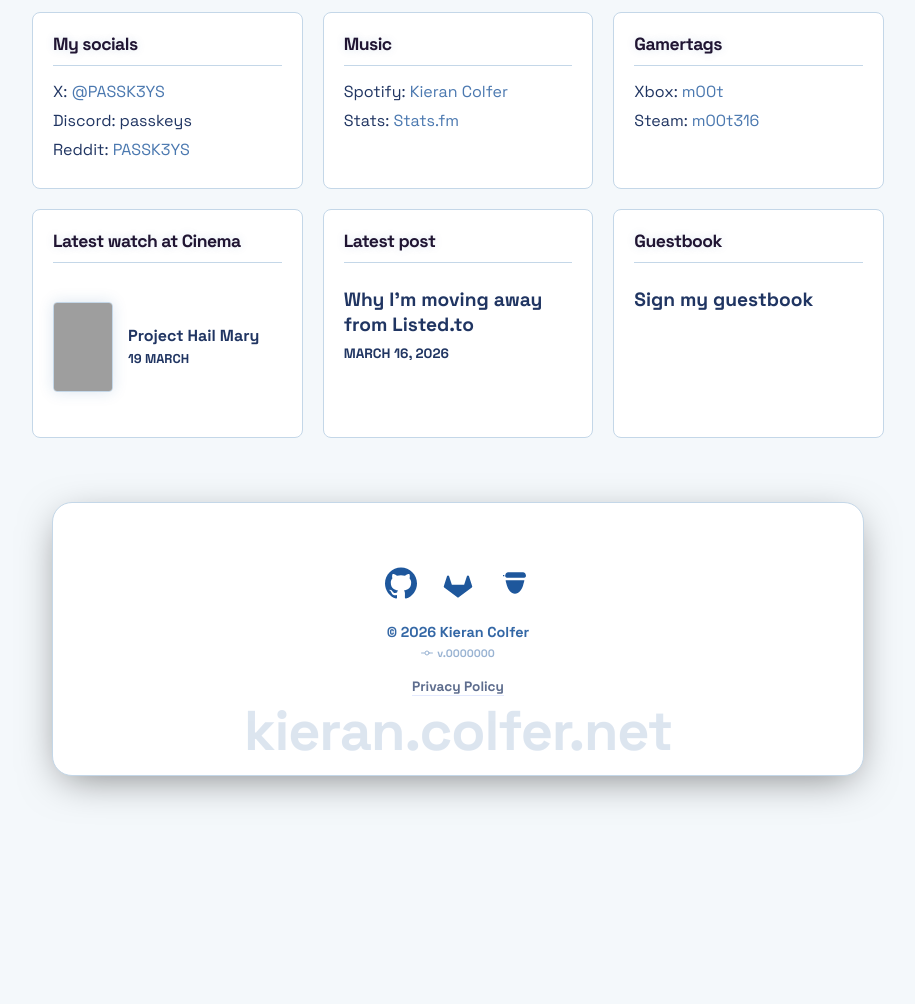
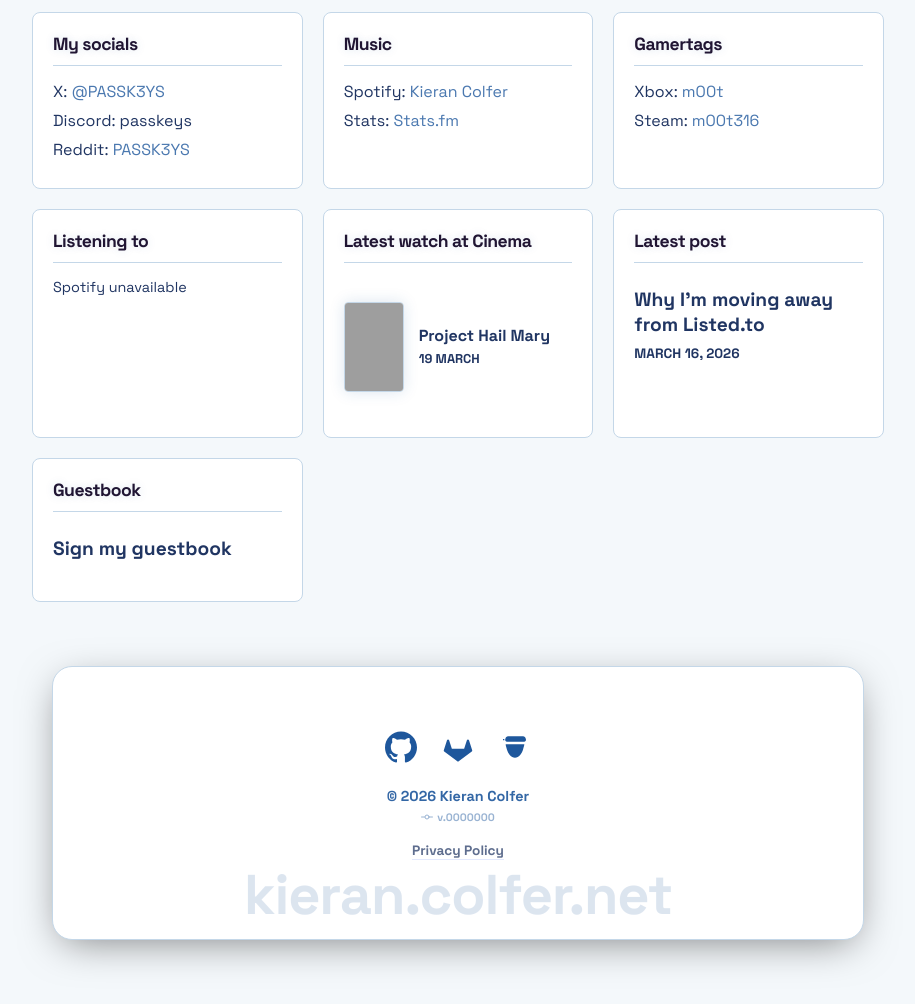
Before and after one commit to PASSK3YS/PASSK3YS.github.io, a Jekyll site: the page built from index.md, in a window 1280 px wide. Shown: the part 296-1300 px from the top of the page, without its empty margins (182-1097 px from the left). Built offline with Jekyll 4.4.1, drawn with Linux system fonts in a browser that asks for light colours; before the commit the page ends 1136 px from its top, so only the background shows below that; some of the changed lines change nothing that is shown; grey boxes are pictures that could not be loaded.

Commit message:
chore: test spotify last played

```diff
--- a/index.md
+++ b/index.md
@@ -35,6 +35,12 @@
             <li>Xbox: <a href="https://www.xbox.com/en-GB/play/user/m00t" target="_blank">m00t</a></li>
             <li>Steam: <a href="https://steamcommunity.com/id/m00t316/" target="_blank">m00t316</a></li>
         </ul>
+    </div>
+    <div class="grid-item">
+        <h3>Listening to</h3>
+        <div id="spotify-container">
+            <p style="font-size: 0.9em; color: var(--text-muted);">Loading Spotify...</p>
+        </div>
     </div>
     <div class="grid-item">
         <h3>Latest watch at Cinema</h3>
@@ -124,6 +130,14 @@
     border: 1px solid var(--border);
 }
 
+.spotify-thumb {
+    width: 65px;
+    height: 65px;
+    object-fit: cover;
+    border-radius: 8px;
+    border: 1px solid var(--border);
+}
+
 .latest-movie-info {
     display: flex;
     flex-direction: column;
@@ -181,6 +195,39 @@
 </style>
 
 <script>
+const lastFmUsername = 'passkeys';
+const lastFmApiKey = 'f2c5cc826164e5dd05f8fb573083b524';
+
+fetch(`https://ws.audioscrobbler.com/2.0/?method=user.getrecenttracks&user=${lastFmUsername}&api_key=${lastFmApiKey}&format=json&limit=1`)
+    .then(response => response.json())
+    .then(data => {
+        const track = data.recenttracks.track[0];
+        const title = track.name;
+        const artist = track.artist['#text'];
+        const img = track.image[2]['#text'] || 'https://via.placeholder.com/65x65/1a1a1a/ffffff?text=Spotify';
+        const url = track.url;
+        const isPlaying = track['@attr'] && track['@attr'].nowplaying === 'true';
+
+        const statusText = isPlaying ? 'Now Playing 🎵' : 'Last Played';
+        const statusColor = isPlaying ? '#1DB954' : 'var(--text-muted)';
+
+        document.getElementById('spotify-container').innerHTML = `
+            <a href="${url}" target="_blank" class="latest-movie-link-wrapper">
+                <div class="latest-movie-content">
+                    <img src="${img}" alt="${title}" class="spotify-thumb">
+                    <div class="latest-movie-info">
+                        <p style="font-size: 0.75rem; font-weight: bold; text-transform: uppercase; color: ${statusColor}; margin: 0 0 4px 0;">${statusText}</p>
+                        <p class="latest-movie-title">${title}</p>
+                        <p class="latest-movie-date" style="color: var(--text-muted); text-transform: none;">${artist}</p>
+                    </div>
+                </div>
+            </a>
+        `;
+    })
+    .catch(() => {
+        document.getElementById('spotify-container').innerHTML = '<p style="font-size: 0.9em; color: var(--text-muted);">Spotify unavailable</p>';
+    });
+
 fetch('/cinema-watchlist/2026/')
     .then(response => response.text())
     .then(html => {
@@ -192,9 +239,8 @@
             const imgSrc = firstMovie.querySelector('.movie-thumbnail').src;
             const title = firstMovie.querySelector('.movie-title').textContent;
             const date = firstMovie.querySelector('.movie-date').textContent;
-            const container = document.getElementById('latest-movie-container');
 
-            container.innerHTML = `
+            document.getElementById('latest-movie-container').innerHTML = `
                 <a href="/cinema-watchlist/2026/" class="latest-movie-link-wrapper">
                     <div class="latest-movie-content">
                         <img src="${imgSrc}" alt="${title}" class="latest-movie-thumb">
@@ -207,7 +253,7 @@
             `;
         }
     })
-    .catch(error => {
+    .catch(() => {
         document.getElementById('latest-movie-container').innerHTML = '<p style="font-size: 0.9em; color: var(--text-muted);">Watchlist unavailable</p>';
     });
 
@@ -226,9 +272,7 @@
             const dateElement = firstPost.querySelector('div');
             const date = dateElement ? dateElement.textContent.trim() : 'Recent';
 
-            const container = document.getElementById('latest-blog-container');
-
-            container.innerHTML = `
+            document.getElementById('latest-blog-container').innerHTML = `
                 <a href="${url}" class="latest-blog-link-wrapper">
                     <div class="latest-blog-content">
                         <p class="latest-blog-title">${title}</p>
@@ -247,7 +291,7 @@
             `;
         }
     })
-    .catch(error => {
+    .catch(() => {
         document.getElementById('latest-blog-container').innerHTML = '<a href="/blog/" style="color: var(--accent);">Visit Blog</a>';
     });
 </script>
```
